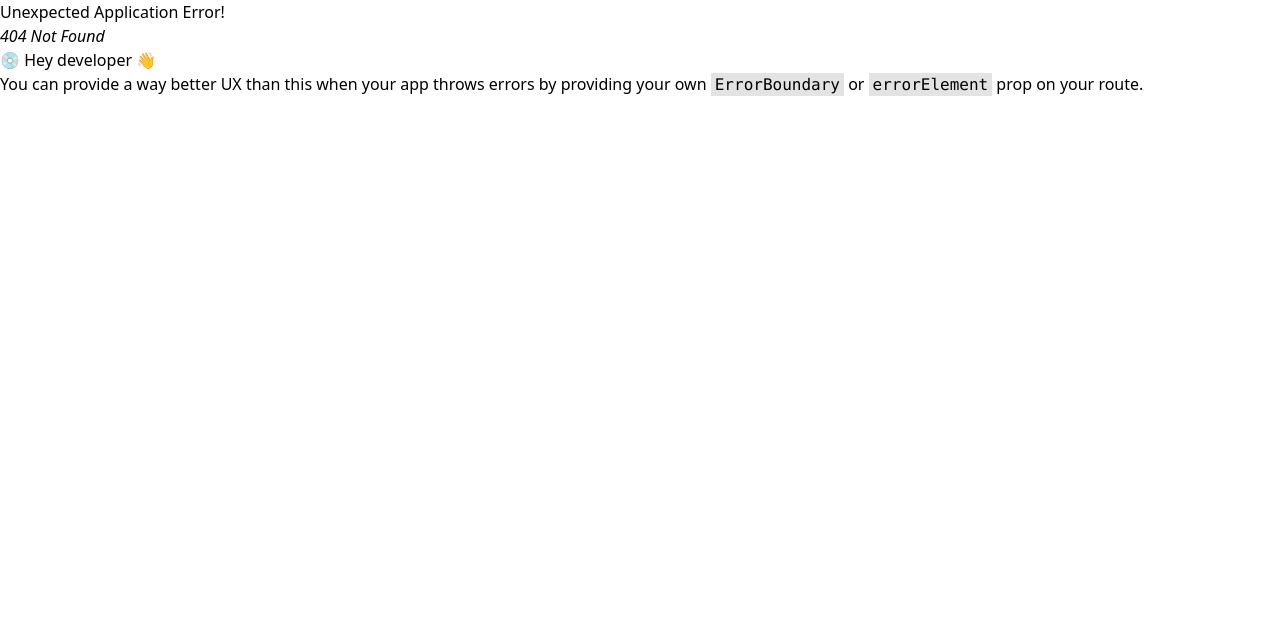
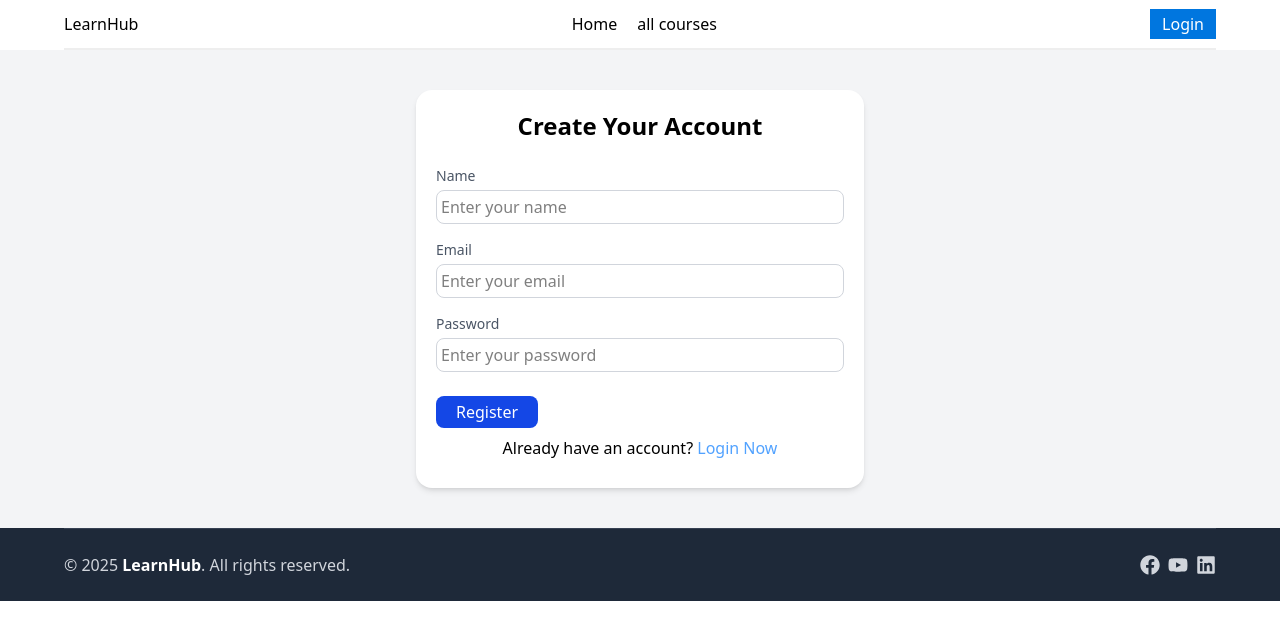
Before and after one commit to wahedpro/Learning-Management-System, a React (Vite) app in the folder lms-client/: page /register in a window 1280 px wide. Before the commit this address had no page. Shown: the top 640 px of the page. Built offline with nearby package versions, Linux system fonts and the light colour scheme.

Commit message:
register page design

```diff
--- /dev/null
+++ b/lms-client/src/pages/RegisterPage/RegisterPage.jsx
@@ -0,0 +1,68 @@
+import React from 'react'
+import { NavLink } from 'react-router'
+
+function RegisterPage() {
+  return (
+    <div className="py-10 flex items-center justify-center bg-gray-100">
+      <div className="bg-white p-5 rounded-2xl shadow-md w-full max-w-md">
+        <h2 className="text-2xl font-bold text-center mb-6">Create Your Account</h2>
+        <form>
+          {/* Name */}
+          <div className="mb-4">
+            <label className="block text-sm font-medium text-gray-600">
+              Name
+            </label>
+            <input
+              type="text"
+              id="name"
+              className="mt-1 w-full p-1 border border-gray-300 rounded-lg focus:outline-none focus:ring-2 focus:ring-blue-500"
+              placeholder="Enter your name"
+            />
+          </div>
+
+          {/* Email */}
+          <div className="mb-4">
+            <label className="block text-sm font-medium text-gray-600">
+              Email
+            </label>
+            <input
+              type="email"
+              id="email"
+              className="mt-1 w-full p-1 border border-gray-300 rounded-lg focus:outline-none focus:ring-2 focus:ring-blue-500"
+              placeholder="Enter your email"
+            />
+          </div>
+
+          {/* Password */}
+          <div className="mb-6">
+            <label className="block text-sm font-medium text-gray-600">
+              Password
+            </label>
+            <input
+              type="password"
+              id="password"
+              className="mt-1 w-full p-1 border border-gray-300 rounded-lg focus:outline-none focus:ring-2 focus:ring-blue-500"
+              placeholder="Enter your password"
+            />
+          </div>
+
+          {/* Register Button */}
+          <button
+            type="submit"
+            className="px-5 bg-blue-700 text-white py-1 rounded-lg hover:bg-blue-600 transition duration-200"
+          >
+            Register
+          </button>
+          <p className="text-center py-2 ">
+                Already have an account?{" "}
+                <NavLink to="/login" className="text-blue-400">
+                    Login Now
+                </NavLink>
+            </p>
+        </form>
+      </div>
+    </div>
+  )
+}
+
+export default RegisterPage
--- a/lms-client/src/routes/router.jsx
+++ b/lms-client/src/routes/router.jsx
@@ -1,6 +1,7 @@
 import {createBrowserRouter} from "react-router";
 import MainLayout from "../layouts/MainLayout";
 import LoginPage from "../pages/LoginPage/LoginPage";
+import RegisterPage from "../pages/RegisterPage/RegisterPage";
 
 const router = createBrowserRouter([
   {
@@ -10,6 +11,10 @@ const router = createBrowserRouter([
       {
         path: "login",
         element: <LoginPage/>
+      },
+      {
+        path: "register",
+        element: <RegisterPage/>
       }
     ]
   },
```
